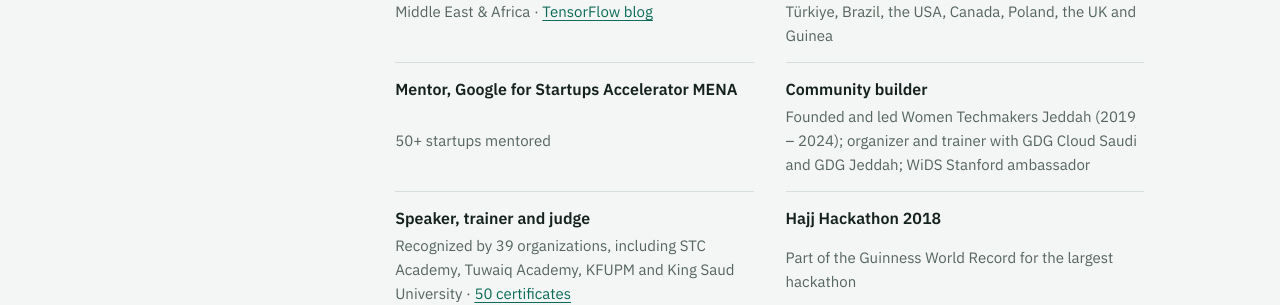
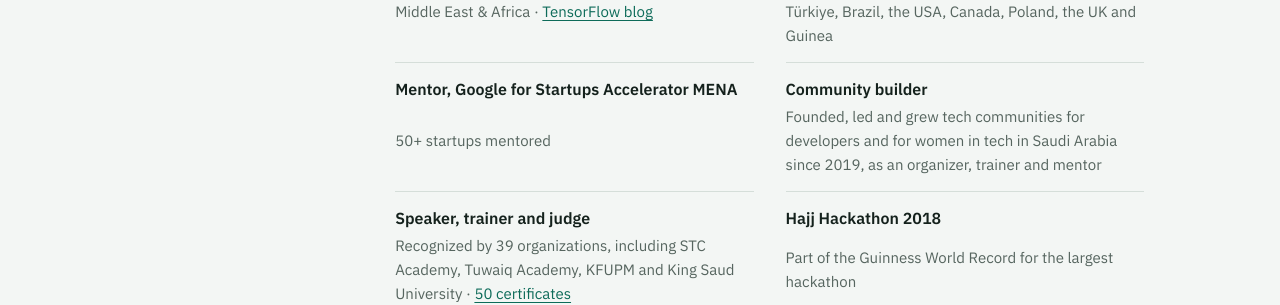
Before and after one commit to Ruqyai/ruqyai.github.io, a Jekyll site: the page built from _pages/about.md, in a window 1280 px wide and 900 px high, scrolled down 2655 px. Shown: the part 153-458 px from the top of the window. Built offline with Jekyll 4.4.1, drawn with Linux system fonts in a browser that asks for light colours; some web fonts are replaced.

Commit message:
Describe community building in general terms

```diff
--- a/_data/home/ar.yml
+++ b/_data/home/ar.yml
@@ -142,7 +142,7 @@
     - { title: جائزة TensorFlow Contributor لعام 2021, text: 'الشرق الأوسط وأفريقيا · <a href="https://blog.tensorflow.org/2021/11/2021-TF-Contributor-Awardees.html">مدونة TensorFlow</a>' }
     - { title: متحدثة دولية, text: "محاضرات لمجتمعات المطورين في نيجيريا والجزائر وتركيا والبرازيل والولايات المتحدة وكندا وبولندا والمملكة المتحدة وغينيا" }
     - { title: مرشدة في Google for Startups Accelerator MENA, text: أرشدت أكثر من 50 شركة ناشئة }
-    - { title: بانية مجتمعات تقنية, text: "أسستُ Women Techmakers جدة وقدتُه (2019 – 2024)، ونظّمتُ ودرّبتُ مع GDG Cloud Saudi وGDG جدة، وسفيرة WiDS Stanford" }
+    - { title: بانية مجتمعات تقنية, text: "أسستُ مجتمعات تقنية للمطورين وللنساء في التقنية في السعودية، وقدتُها ونمّيتها منذ 2019، منظِّمةً ومدرِّبةً ومرشدة" }
     - { title: متحدثة ومدربة ومحكّمة, text: 'تقدير من 39 جهة، منها أكاديمية STC وأكاديمية طويق وجامعة الملك فهد للبترول والمعادن وجامعة الملك سعود · <a href="/ar/certificates/">50 شهادة</a>' }
     - { title: هاكاثون الحج 2018, text: ضمن الرقم القياسي في موسوعة غينيس لأكبر هاكاثون }
     - { title: برمجان العربية الثاني, text: وصل مشروعي إلى مرحلة التحكيم · مجمع الملك سلمان العالمي للغة العربية }
--- a/_data/home/en.yml
+++ b/_data/home/en.yml
@@ -148,7 +148,7 @@
     - { title: TensorFlow Contributor Award 2021, text: 'Middle East & Africa · <a href="https://blog.tensorflow.org/2021/11/2021-TF-Contributor-Awardees.html">TensorFlow blog</a>' }
     - { title: International speaker, text: "Talks for developer communities in Nigeria, Algeria, Türkiye, Brazil, the USA, Canada, Poland, the UK and Guinea" }
     - { title: "Mentor, Google for Startups Accelerator MENA", text: 50+ startups mentored }
-    - { title: Community builder, text: "Founded and led Women Techmakers Jeddah (2019 – 2024); organizer and trainer with GDG Cloud Saudi and GDG Jeddah; WiDS Stanford ambassador" }
+    - { title: Community builder, text: "Founded, led and grew tech communities for developers and for women in tech in Saudi Arabia since 2019, as an organizer, trainer and mentor" }
     - { title: "Speaker, trainer and judge", text: 'Recognized by 39 organizations, including STC Academy, Tuwaiq Academy, KFUPM and King Saud University · <a href="/certificates/">50 certificates</a>' }
     - { title: Hajj Hackathon 2018, text: Part of the Guinness World Record for the largest hackathon }
 
--- a/_pages/cv.md
+++ b/_pages/cv.md
@@ -39,5 +39,5 @@
 
 * 2× Google Developer Expert (AI, Google Cloud) · Google Cloud Champion Innovator
 * TensorFlow Contributor Award 2021, Middle East & Africa
-* Community builder: founded and led Women Techmakers Jeddah (2019 – 2024); organizer and trainer with GDG Cloud Saudi and GDG Jeddah
+* Community builder: founded, led and grew tech communities for developers and for women in tech in Saudi Arabia since 2019, as an organizer, trainer and mentor
 * Mentor, Google for Startups Accelerator MENA
```
Also changed, not shown: _pages/ar/cv.md (+1 -1 lines).
